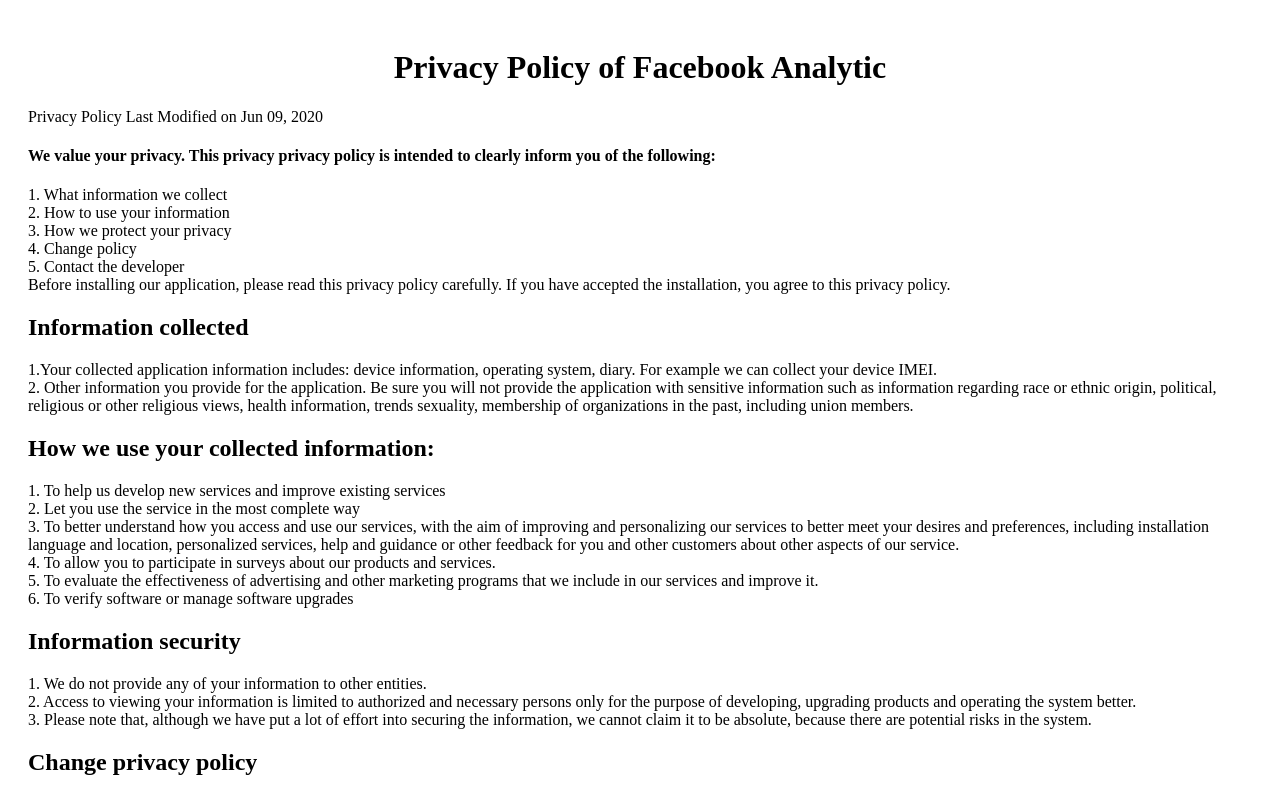
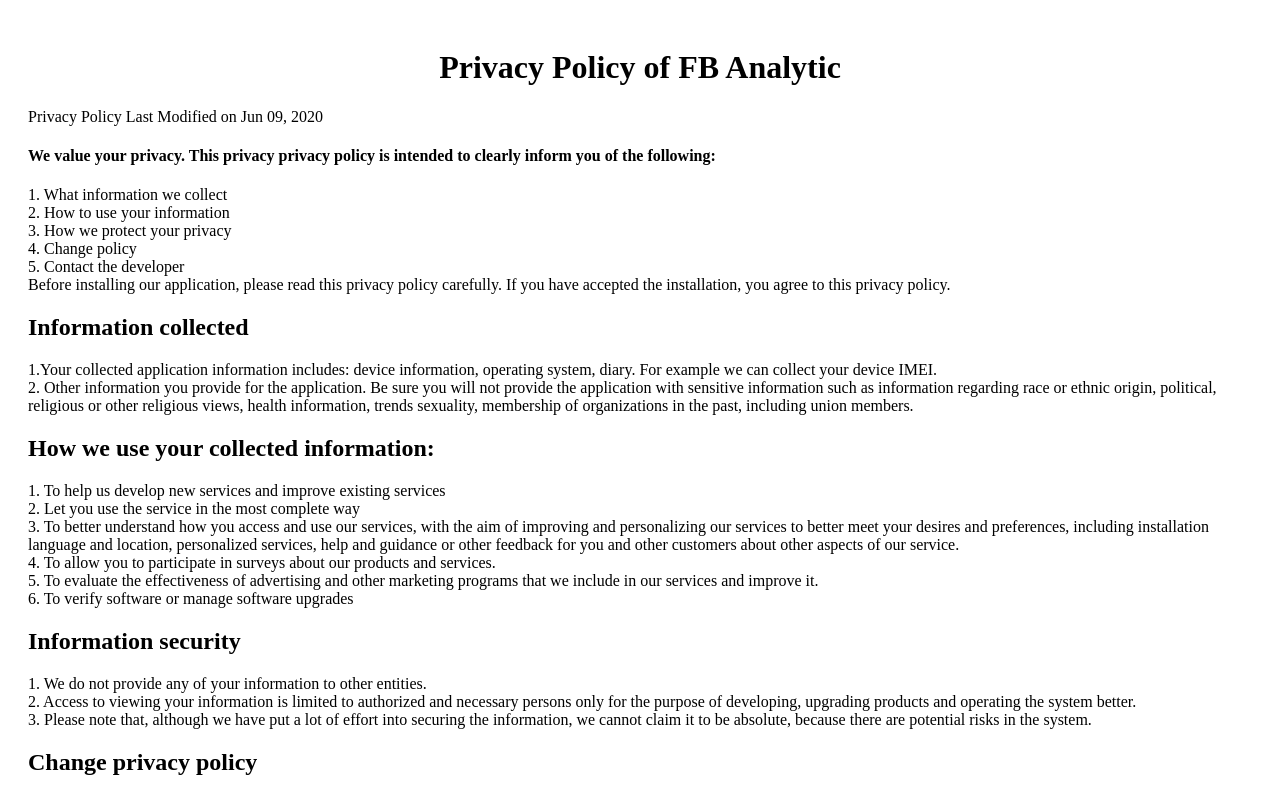
Before and after one commit to Kuzuki4799/Policy_Facebook_Analytic_Da_nang, a plain HTML site: page index.html in a window 1280 px wide. Shown: the top 796 px of the page. Drawn offline with Linux system fonts and the light colour scheme.

Commit message:
Update index.html

```diff
--- a/index.html
+++ b/index.html
@@ -7,7 +7,7 @@
 <link type="text/css" rel="stylesheet" charset="UTF-8" href="./index_files/translateelement.css"></head>
 <body>
 	<div id="content" style="padding:20px;">
-		<h1 style="text-align: center;">Privacy Policy of Facebook Analytic</h1>
+		<h1 style="text-align: center;">Privacy Policy of FB Analytic</h1>
 		<p>Privacy Policy Last Modified on Jun 09, 2020</p>
 		<h4>We value your privacy. This privacy privacy policy is intended to clearly inform you of the following:</h4>
 			1. What information we collect<br>
```
